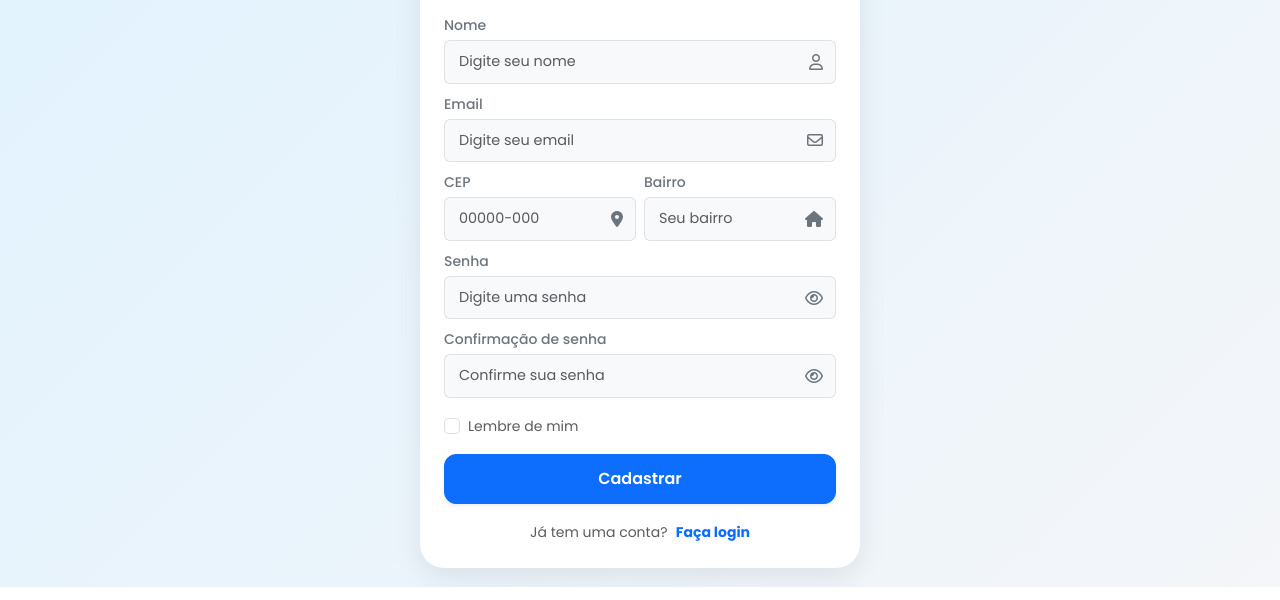
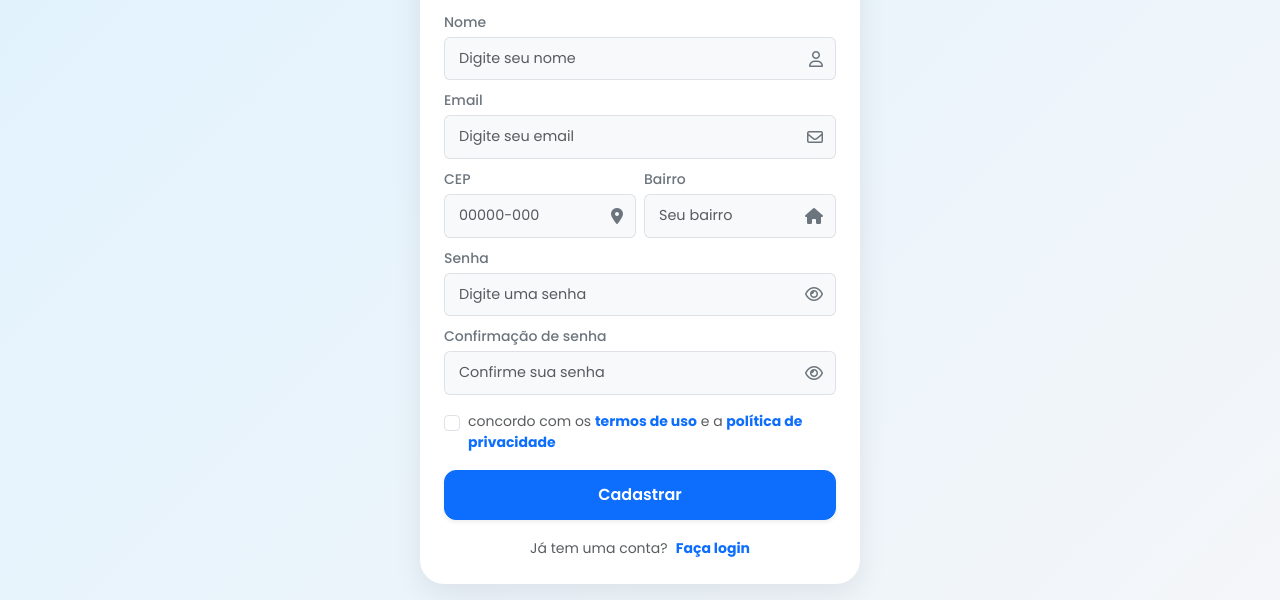
Before and after one commit to DennysRicardo007/PROJETO-INTEGRADOR, a website: page cadastro.html in a window 1280 px wide. Shown: the part 213-813 px from the top of the page. Drawn offline with nearby package versions, Linux system fonts and the light colour scheme; files whose address does not match are found by name.

Commit message:
Ajustes na tela de cadastro com acordo de dados

```diff
--- a/cadastro.html
+++ b/cadastro.html
@@ -187,7 +187,7 @@
       <div class="form-check mb-3">
         <input class="form-check-input" type="checkbox" id="lembreme">
         <label class="form-check-label small text-muted" for="lembreme">
-          Lembre de mim
+          concordo com os <a href="#" class="text-decoration-none text-primary fw-bold">termos de uso</a> e a <a href="#" class="text-decoration-none text-primary fw-bold">política de privacidade</a>
         </label>
       </div>
 
```
